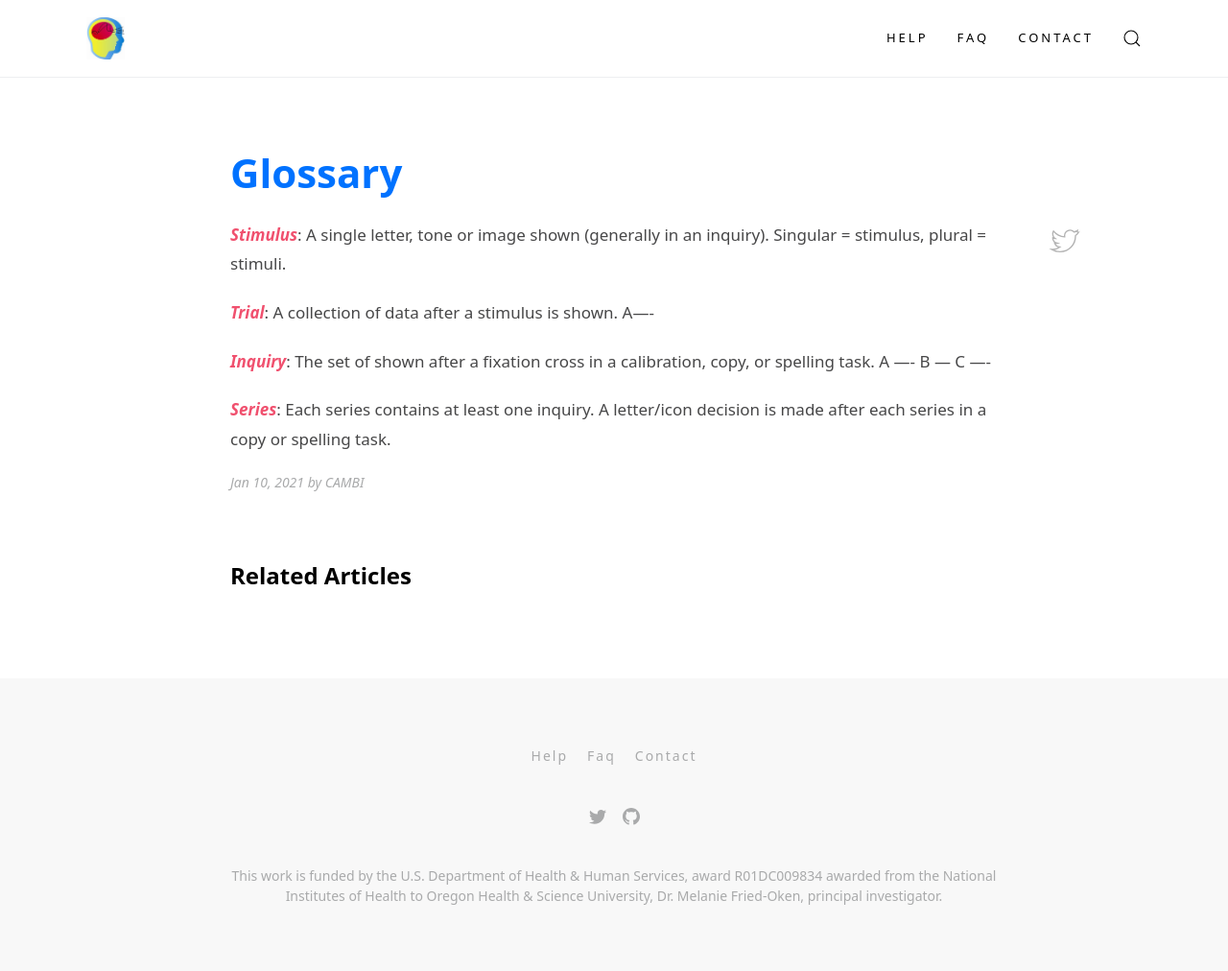
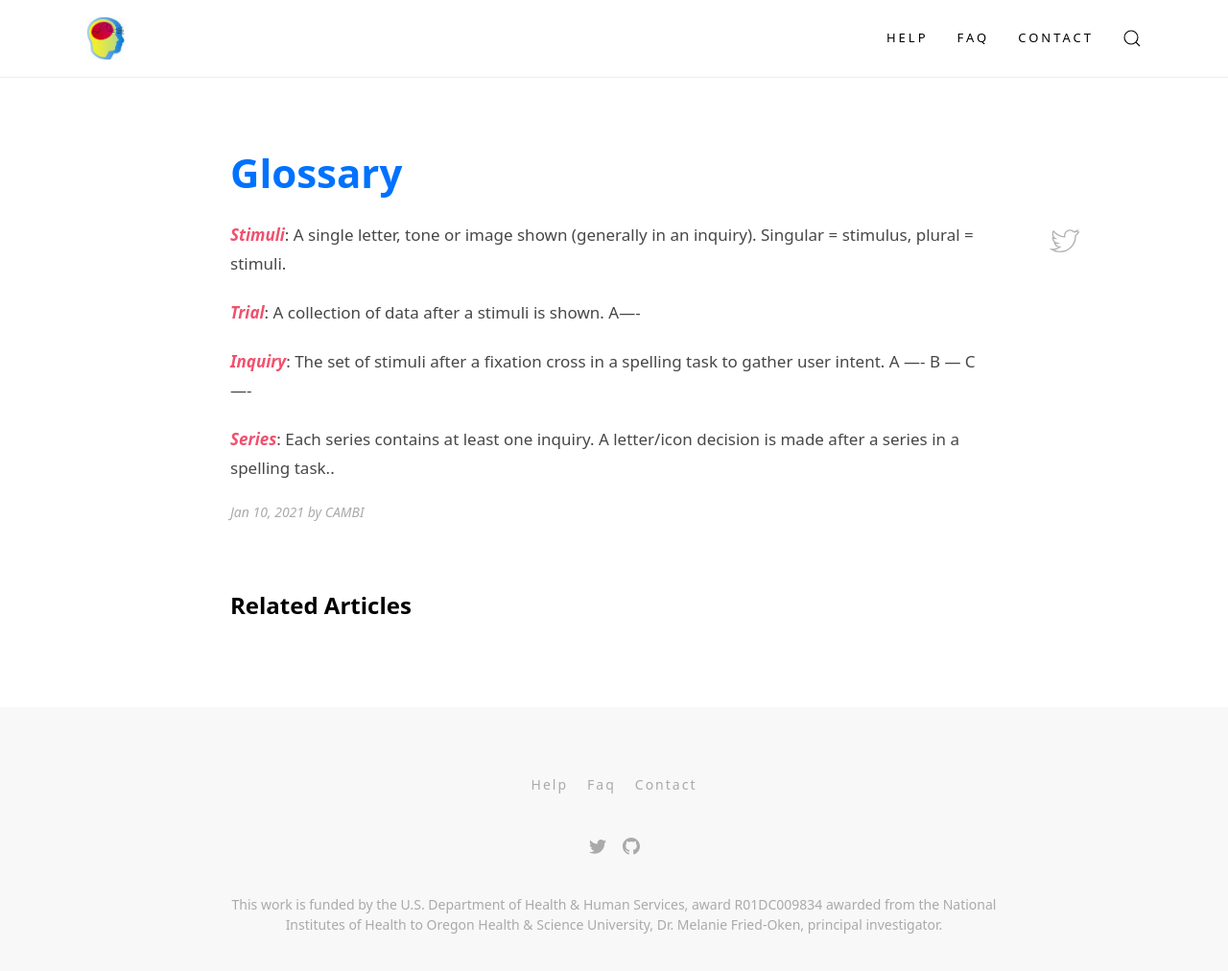
Before and after one commit to BciPy/bcipy.github.io, a Jekyll site: the page built from _posts/2021-01-10-Glossary.md, in a window 1280 px wide and 1044 px high. Shown: the top 1012 px of the window at 96% size. Built offline with Jekyll 4.4.1, drawn with Linux system fonts in a browser that asks for light colours.

Commit message:
Update 2021-01-10-Glossary.md
Update glossary

```diff
--- a/_posts/2021-01-10-Glossary.md
+++ b/_posts/2021-01-10-Glossary.md
@@ -12,10 +12,10 @@ tags: featured
 
 
 
-***Stimulus***: A single letter, tone or image shown (generally in an inquiry). Singular = stimulus, plural = stimuli.
+***Stimuli***: A single letter, tone or image shown (generally in an inquiry). Singular = stimulus, plural = stimuli.
 
-***Trial***: A collection of data after a stimulus is shown. A----
+***Trial***: A collection of data after a stimuli is shown. A----
 
-***Inquiry***: The set of shown after a fixation cross in a calibration, copy, or spelling task. A ---- B --- C ----
+***Inquiry***: The set of stimuli after a fixation cross in a spelling task to gather user intent. A ---- B --- C ----
 
-***Series***: Each series contains at least one inquiry. A letter/icon decision is made after each series in a copy or spelling task.
+***Series***: Each series contains at least one inquiry. A letter/icon decision is made after a series in a spelling task..
```
